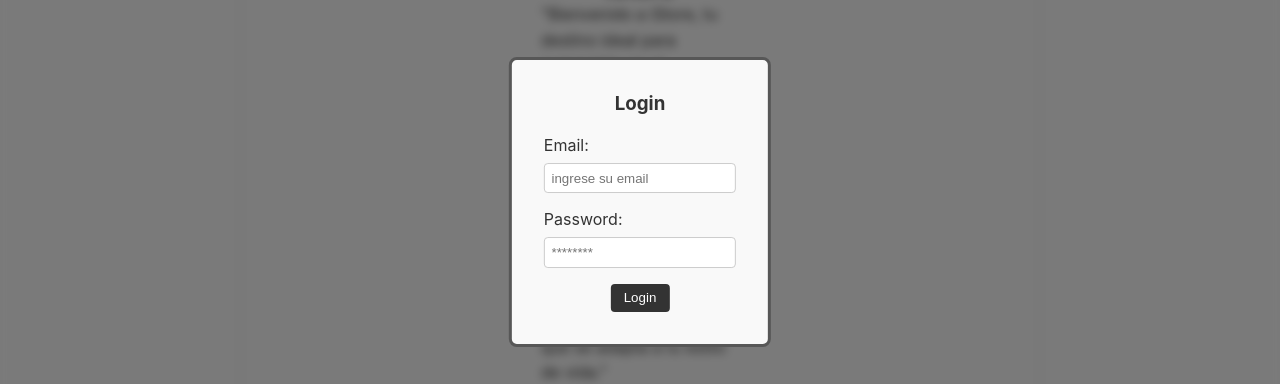
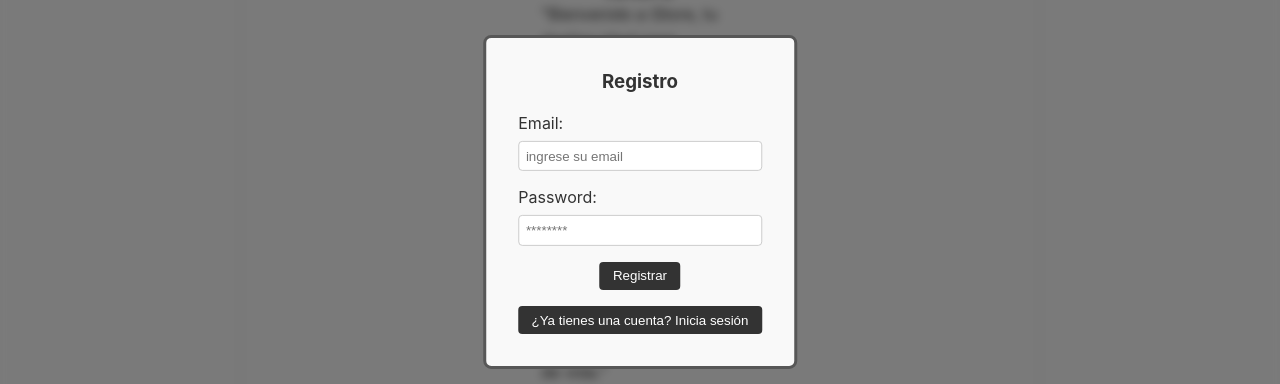
Before and after one commit to NicolasRovetta/e-commerce, a React (Vite) app: page / in a window 1280 px wide. Shown: the part 198-582 px from the top of the page. Built offline with nearby package versions, Linux system fonts and the light colour scheme; no server answers.

Commit message:
registro de usuarios + log in

```diff
--- a/src/components/AuthForm.jsx
+++ b/src/components/AuthForm.jsx
@@ -1,11 +1,12 @@
 import { useState } from "react";
 import "./AuthForm.css";
-import registrarYGuardarUsuario from "../data/userCredentials.js";
+import { registrarYGuardarUsuario, iniciarSesion } from "../data/userCredentials.js";
 
 function AuthForm({ onLogin }) {
   const [email, setEmail] = useState("");
   const [password, setPassword] = useState("");
   const [error, setError] = useState("");
+  const [isRegistering, setIsRegistering] = useState(true);
 
   const handleSubmit = async (e) => {
     e.preventDefault();
@@ -16,7 +17,11 @@ function AuthForm({ onLogin }) {
         return; // Detiene la ejecución aquí, onLogin no se llama
       }
       try {
-        await registrarYGuardarUsuario(email, password, {});
+        if (isRegistering) {
+          await registrarYGuardarUsuario(email, password, {});
+        } else {
+          await iniciarSesion(email, password);
+        }
         onLogin(email, password);
         console.log("Credenciales guardadas:", { email, password });
       } catch (error) {
@@ -25,6 +30,8 @@ function AuthForm({ onLogin }) {
           setError("El correo electrónico ya está en uso.");
         } else if (error.code === "auth/invalid-email") {
           setError("El correo electrónico no es válido.");
+        } else if (error.code === "auth/user-not-found" || error.code === "auth/wrong-password") {
+          setError("Correo electrónico o contraseña incorrectos.");
         } else {
           setError("Error durante el registro");
         }
@@ -37,7 +44,7 @@ function AuthForm({ onLogin }) {
   return (
     <form onSubmit={handleSubmit} className="auth-form">
       <div>
-        <h3>Login</h3>
+        <h3>{isRegistering ? "Registro" : "Login"}</h3>
         <label htmlFor="email">Email:</label>
         <input
           type="email"
@@ -60,7 +67,10 @@ function AuthForm({ onLogin }) {
         />
       </div>
       {error && <p className="error">{error}</p>}
-      <button type="submit">Login</button>
+      <button type="submit">{isRegistering ? "Registrar" : "Login"}</button>
+      <button type="button" onClick={() => setIsRegistering(!isRegistering)}>
+        {isRegistering ? "¿Ya tienes una cuenta? Inicia sesión" : "¿No tienes una cuenta? Regístrate"}
+      </button>
     </form>
   );
 }
--- a/src/data/userCredentials.js
+++ b/src/data/userCredentials.js
@@ -1,5 +1,5 @@
 import { auth, db } from '../firebaseConfig';
-import { createUserWithEmailAndPassword } from "firebase/auth";
+import { createUserWithEmailAndPassword, signInWithEmailAndPassword } from "firebase/auth";
 import { doc, setDoc } from "firebase/firestore";
 
 async function registrarYGuardarUsuario(email, password, otrosDatos) {
@@ -25,7 +25,16 @@ async function guardarInformacionUsuario(uid, email, otrosDatos) {
     }
 }
 
-export default registrarYGuardarUsuario;
+async function iniciarSesion(email, password) {
+    try {
+        await signInWithEmailAndPassword(auth, email, password);
+    } catch (error) {
+        console.error("Error durante el inicio de sesión:", error);
+        throw error;
+    }
+}
+
+export { registrarYGuardarUsuario, iniciarSesion };
 
 // Ejemplo de uso:
 /*registrarYGuardarUsuario("usuario@ejemplo.com", "Contraseña123", { nombre: "Juan", apellido: "Pérez" })
```
Also changed, not shown: src/App.jsx (line endings or trailing spaces).
